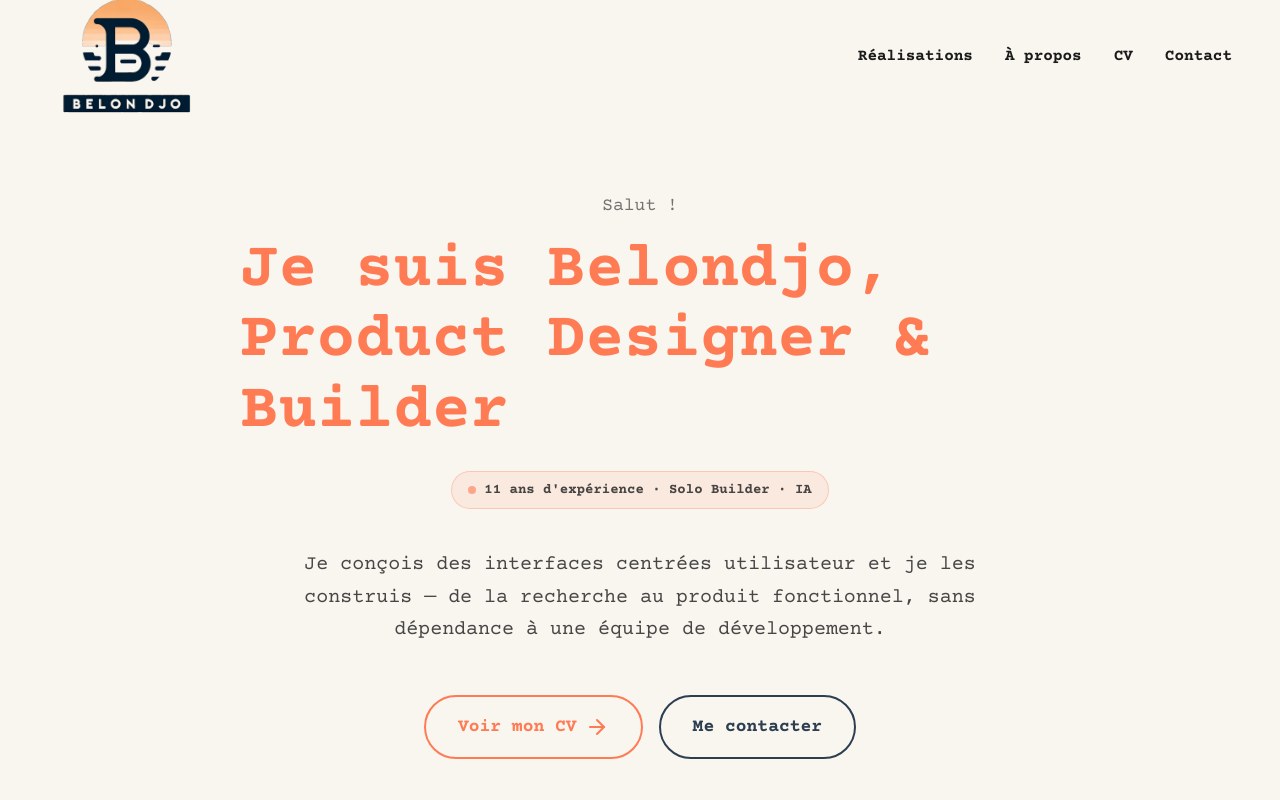
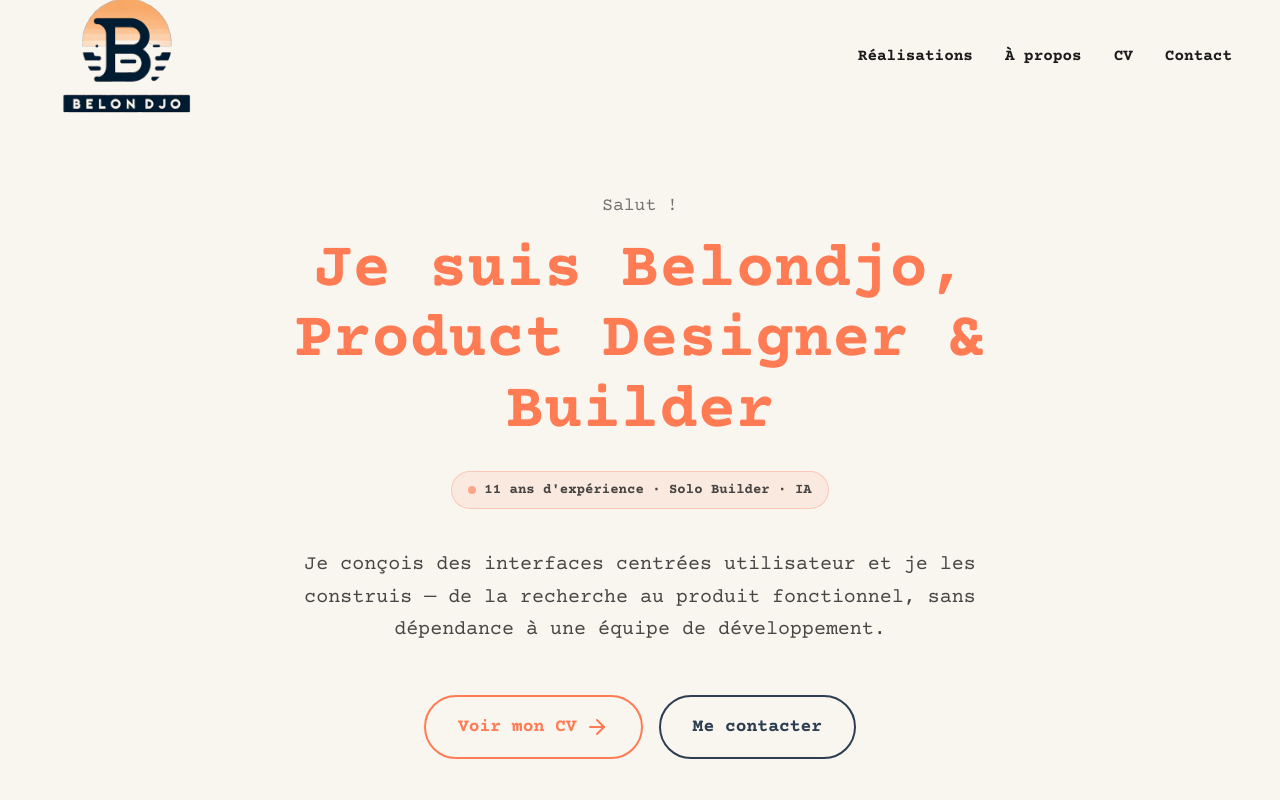
Before and after one commit to dbolas/portfolio-belondjo, a Next.js app: page / in a window 1280 px wide. Shown: the top 800 px of the page. Built offline with nearby package versions, Linux system fonts and the light colour scheme.

Commit message:
fix(home): centre le h1 hero (text-hero ne force plus text-align:left)
- globals.css: retire text-align:left de .text-hero pour heriter du parent
- app/page.tsx: ajoute text-center explicite sur le h1 hero
- Les pages projet (parent sans text-align) gardent left par defaut

```diff
--- a/app/globals.css
+++ b/app/globals.css
@@ -118,7 +118,6 @@ h1, h2, h3, h4, h5, h6 {
 .text-hero {
   font-size: 2.3rem;        /* 36.8px sur mobile */
   line-height: 1.2;
-  text-align: left;
 }
 
 .text-h2 {
--- a/app/page.tsx
+++ b/app/page.tsx
@@ -13,7 +13,7 @@ export default function Home() {
       <section className="bg-cream pt-48 pb-20">
         <div className="max-w-4xl mx-auto px-6 lg:px-12 text-center">
           <p className="text-lg text-dark/60 mb-4 animate-fade-in">Salut&nbsp;!</p>
-          <h1 className="text-hero text-orange mb-6 animate-fade-in">
+          <h1 className="text-hero text-orange mb-6 text-center animate-fade-in">
             Je suis Belondjo,<br />Product Designer &amp; Builder
           </h1>
           <div className="inline-flex items-center gap-2 bg-orange/10 border border-orange/30 rounded-full px-4 py-2 mb-10 animate-slide-up">
```
